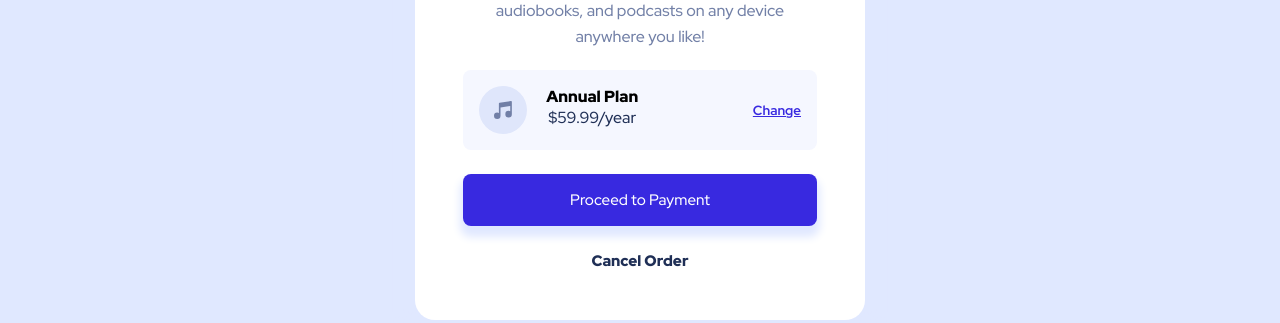
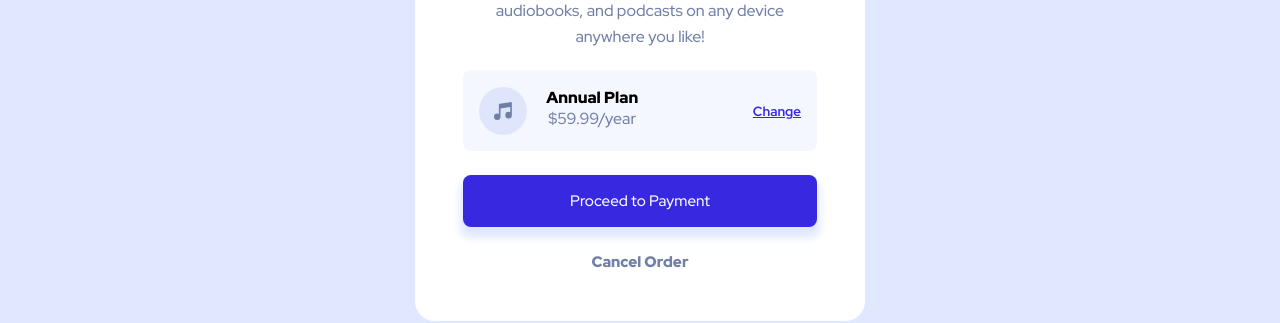
Before and after one commit to emjogale/order-summary, a plain HTML site: page index.html in a window 1280 px wide. Shown: the part 417-740 px from the top of the page. Drawn offline with Linux system fonts and the light colour scheme.

Commit message:
increase padding top of plan section and change color of cancel order

```diff
--- a/style.css
+++ b/style.css
@@ -127,6 +127,10 @@ h1 {
 	margin-left: 1.2rem;
 }
 
+.plan {
+	padding-top: 1.1rem;
+	color: var(--desaturated-blue);
+}
 .plan span {
 	font-weight: 900;
 	color: black;
@@ -157,6 +161,7 @@ button.cta {
 .cancel {
 	font-size: 0.95rem;
 	font-weight: 900;
+	color: var(--desaturated-blue);
 }
 
 /* wider screen styles  */
```
